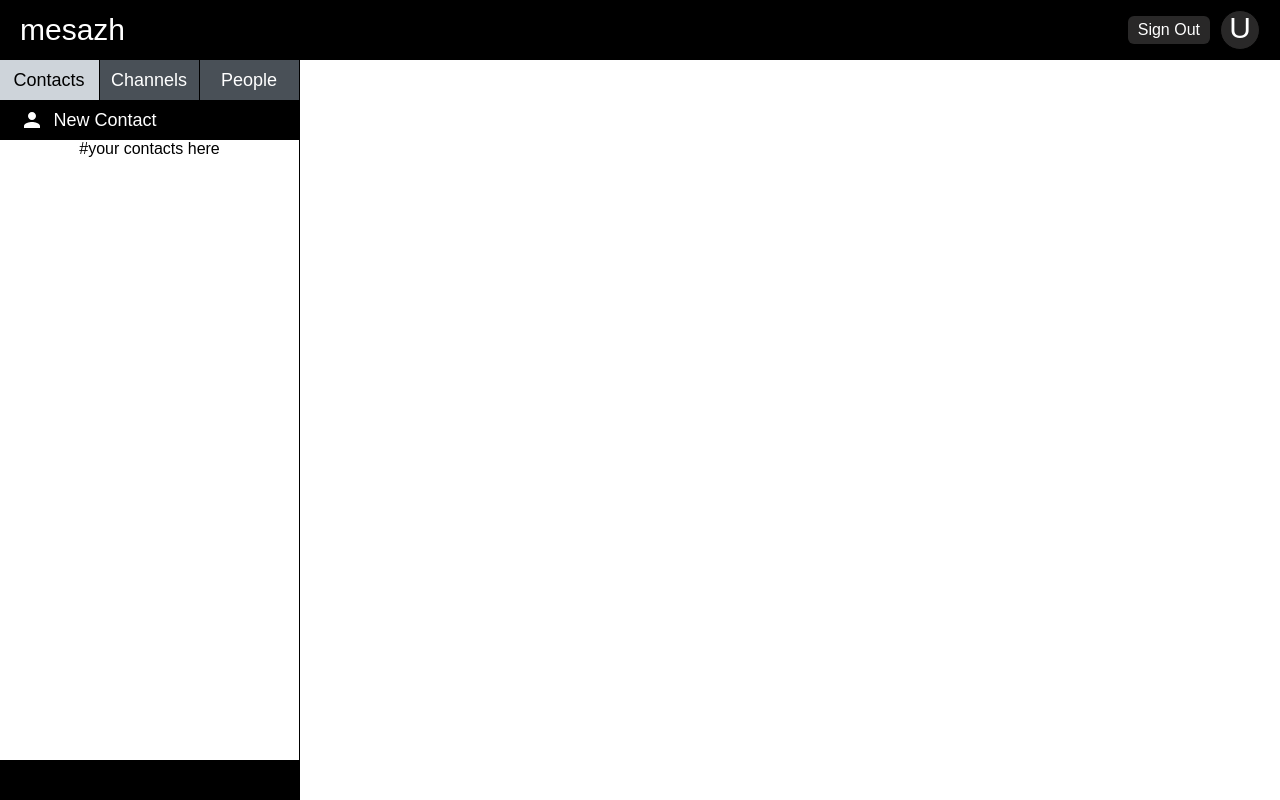
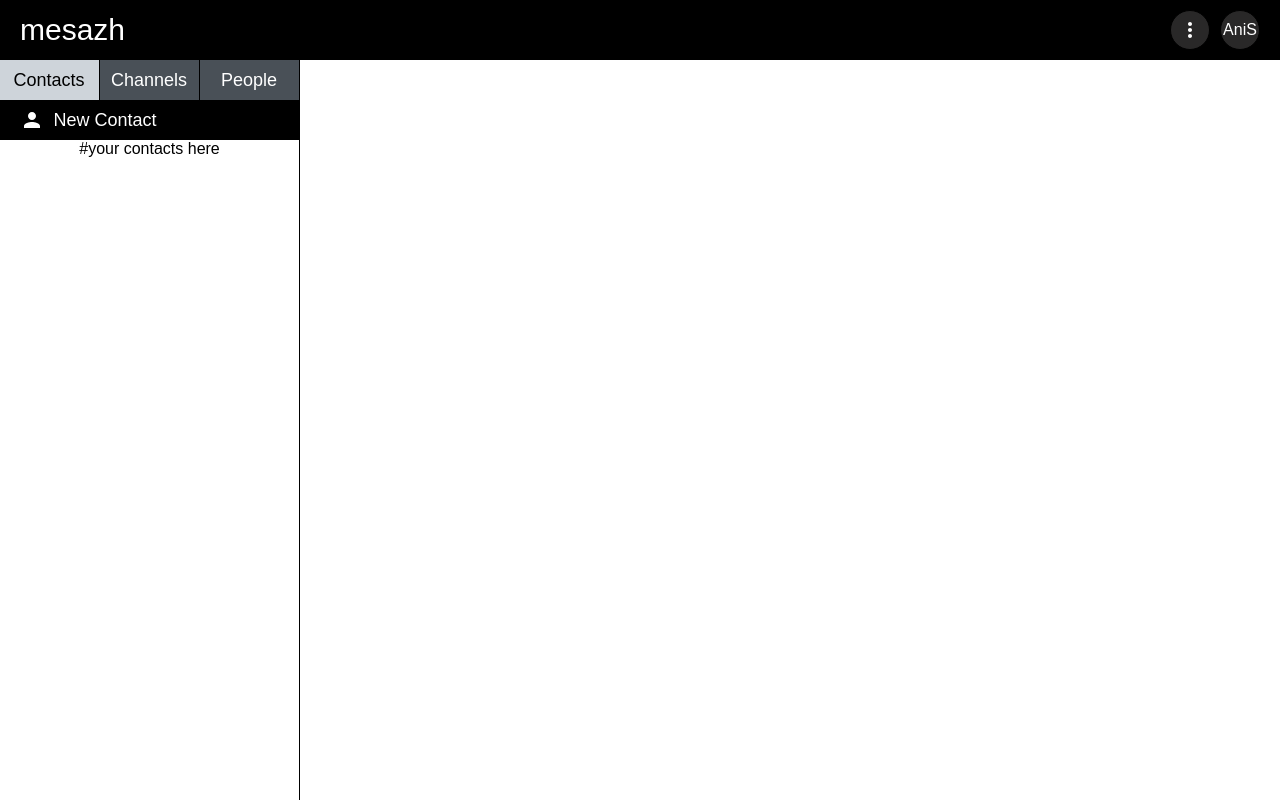
Before and after one commit to mesazh/Frontend, a Next.js app: page / in a window 1280 px wide. Built offline with nearby package versions, Linux system fonts and the light colour scheme; a web font is replaced by a local one.

Commit message:
temporary development branch created

```diff
--- a/components/Navbar.tsx
+++ b/components/Navbar.tsx
@@ -1,5 +1,8 @@
-import React from 'react'
-import styled from "styled-components"
+import React from "react";
+import styled from "styled-components";
+import ColorLensOutlinedIcon from "@mui/icons-material/ColorLensOutlined";
+import MoreHorizIcon from "@mui/icons-material/MoreHoriz";
+import MoreVertIcon from '@mui/icons-material/MoreVert';;
 
 interface Props {}
 
@@ -8,67 +11,75 @@ const Navbar = () => {
     <NavbarContainer>
       <AppLogo>mesazh</AppLogo>
       <Group2>
-                <SignOutButton>Sign Out</SignOutButton>
-                <UserMascott>U</UserMascott>
+        {/* <UserMascott>
+          <ColorLensOutlinedIcon />
+        </UserMascott> */}
+        <UserMascott>
+          <MoreVertIcon />
+        </UserMascott>
+        {/* <SignOutButton>Sign Out</SignOutButton> */}
+        <UserMascott>AniS</UserMascott>
       </Group2>
     </NavbarContainer>
-    )
-}
+  );
+};
 
-export default Navbar
+export default Navbar;
 
 const NavbarContainer = styled.div`
   background-color: black;
-width:100%;
-padding:0;
-position:fixed;
-margin-top:0;
-display:flex;
-flex-flow:row nowrap;
-justify-content:space-between;
-align-items:center;
-color:white;
-height:60px;
+  width: 100%;
+  padding: 0;
+  position: fixed;
+  margin-top: 0;
+  display: flex;
+  flex-flow: row nowrap;
+  justify-content: space-between;
+  align-items: center;
+  color: white;
+  height: 60px;
 `;
 
 const AppLogo = styled.p`
   font-style: normal;
   font-weight: 400;
   font-size: 30px;
-padding-left:20px;
+  padding-left: 20px;
 `;
 
 const Group2 = styled.div`
   text-align: center;
-display:flex;
-flex-flow:row nowrap;
-justify-content:center;
-align-items:center;
-gap:10px;
-padding-right:20px;
+  display: flex;
+  flex-flow: row nowrap;
+  justify-content: center;
+  align-items: center;
+  gap: 10px;
+  padding-right: 20px;
 `;
 
 const SignOutButton = styled.span`
-border:none;
+  border: none;
   background-color: #292828;
-border-radius:6px;
-padding:5px 10px 5px 10px;
-&:hover{
+  border-radius: 6px;
+  padding: 5px 10px 5px 10px;
+  &:hover {
     background-color: #333232;
-cursor:pointer;
+    cursor: pointer;
   }
 `;
 
-const UserMascott = styled.span`
-border:black 1px solid;
+const UserMascott = styled.div`
+  border: black 1px solid;
   background-color: #292828;
-border-radius:50%;
+  border-radius: 50%;
   width: 40px;
   height: 40px;
-font-size:30px;
-text-align: center;
-&:hover{
+  &:hover {
     background-color: #333232;
-cursor:pointer;
+    cursor: pointer;
   }
+  display: flex;
+  flex-flow: row nowrap;
+  justify-content: center;
+  align-items: center;
 `;
--- a/components/Sidebar.tsx
+++ b/components/Sidebar.tsx
@@ -60,10 +60,10 @@ const Sidebar = () => {
           )}
           </SectionToDisplay>
       </FirstHalf>
-      <ThemeContainer>
+      {/* <ThemeContainer>
         <ColorLensOutlinedIcon />
         Theme
-      </ThemeContainer>
+      </ThemeContainer> */}
     </SidebarContainer>
   );
 };
--- a/components/contactOrChannelSection/PeopleSection.tsx
+++ b/components/contactOrChannelSection/PeopleSection.tsx
@@ -41,7 +41,7 @@ color:white;
   }
   display:flex;
   flex-flow:row nowrap;
-  justify-content:flex-start;
+  justify-content:center;
   align-items:center;
   padding-left:20px;
   gap:10px;
```
Lines whose indentation alone changed are shown as unchanged.
